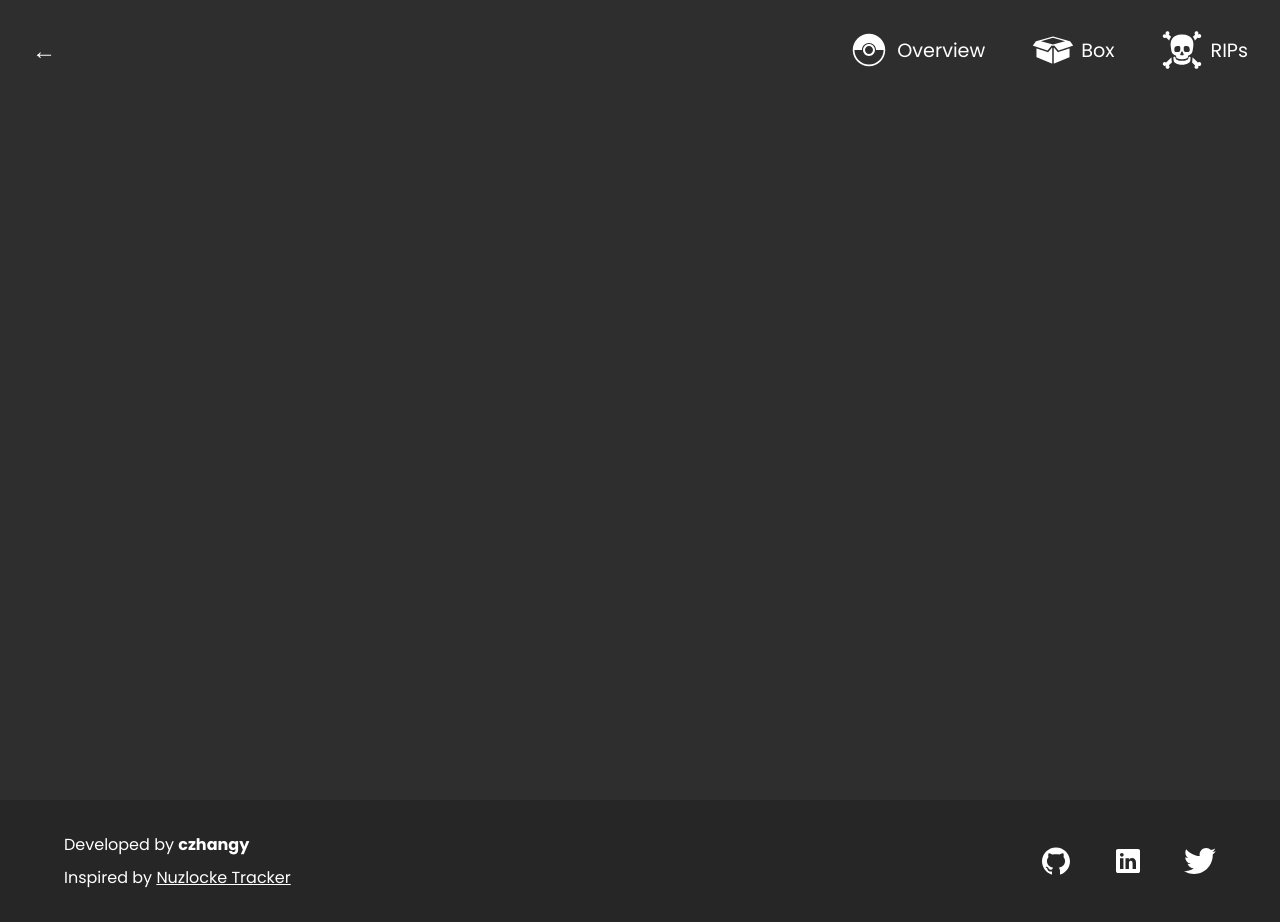
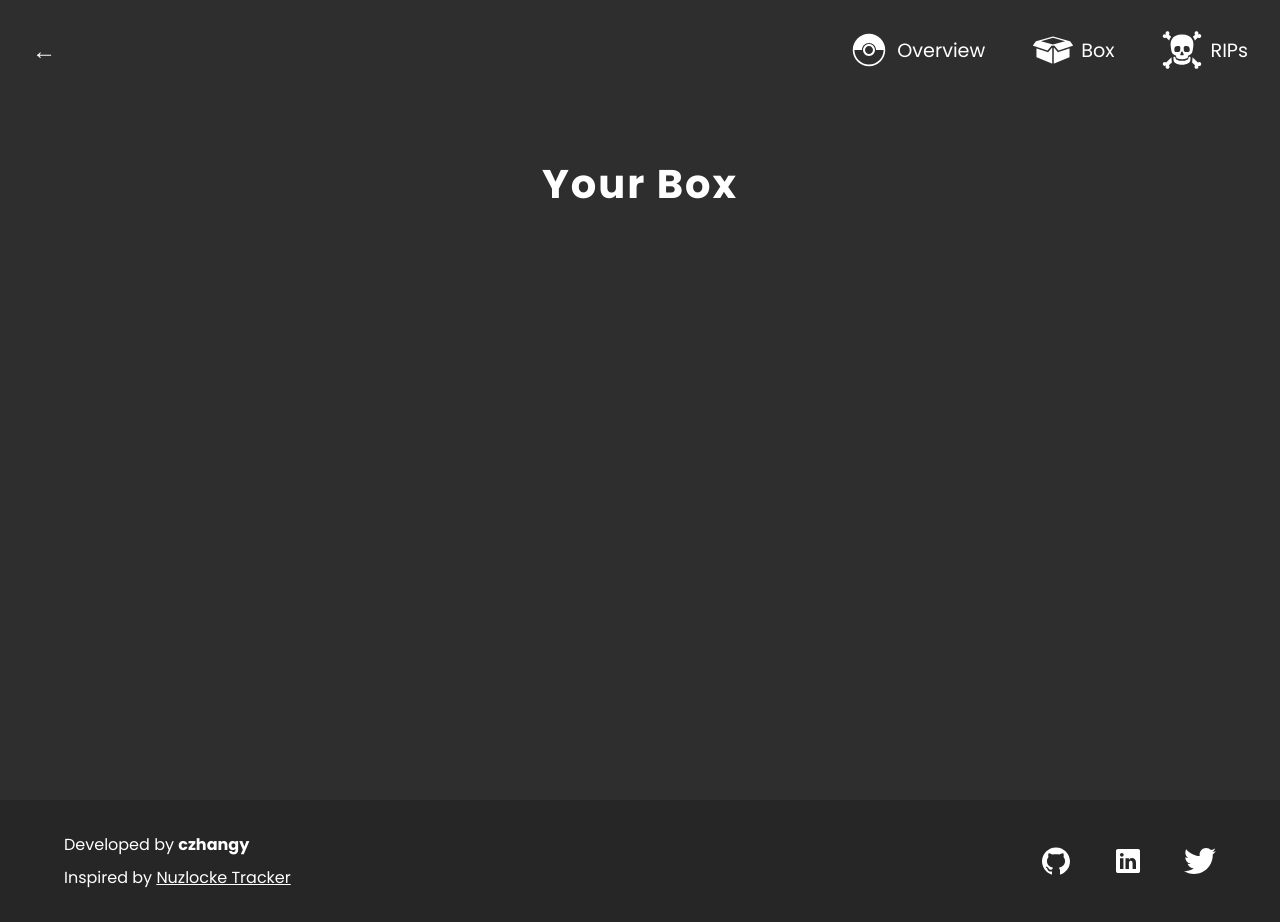
Before and after one commit to czhangy/nuzdocs, a Next.js app: page /runs/1/box in a window 1280 px wide. Built offline with nearby package versions, Linux system fonts and the light colour scheme; a web font is replaced by a local one.

Commit message:
BoxPage setup

```diff
--- a/src/components/BoxPage/BoxPage.module.scss
+++ b/src/components/BoxPage/BoxPage.module.scss
@@ -1,4 +1,26 @@
 @use "@/styles/constants";
 
 .box-page {
+    --header-font-size: 2rem;
+    --header-letter-spacing: 2px;
+    --top-spacing: 2rem;
+
+    margin-top: var(--top-spacing);
+    min-height: calc(100vh - constants.$mobile-navbar-height - var(--top-spacing));
+
+    .header {
+        font-size: var(--header-font-size);
+        font-weight: bold;
+        letter-spacing: var(--header-letter-spacing);
+        line-height: var(--header-font-size);
+    }
 }
+
+@media screen and (min-width: constants.$tablet) {
+    .box-page {
+        --header-font-size: 2.5rem;
+        --top-spacing: 4rem;
+
+        min-height: calc(100vh - constants.$navbar-height - var(--top-spacing));
+    }
+}
--- a/src/components/BoxPage/BoxPage.tsx
+++ b/src/components/BoxPage/BoxPage.tsx
@@ -5,7 +5,11 @@ type Props = {
 };
 
 const BoxPage: React.FC<Props> = (props: Props) => {
-    return <div className={styles["box-page"]}></div>;
+    return (
+        <div className={styles["box-page"]}>
+            <h2 className={styles.header}>Your Box</h2>
+        </div>
+    );
 };
 
 export default BoxPage;
```
